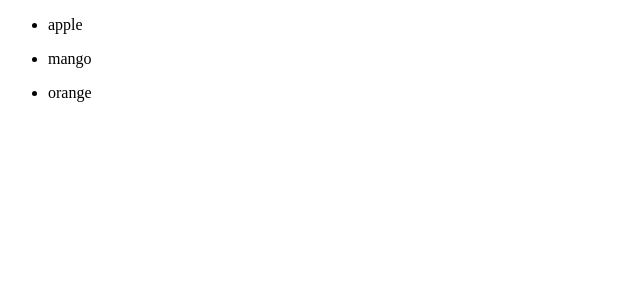
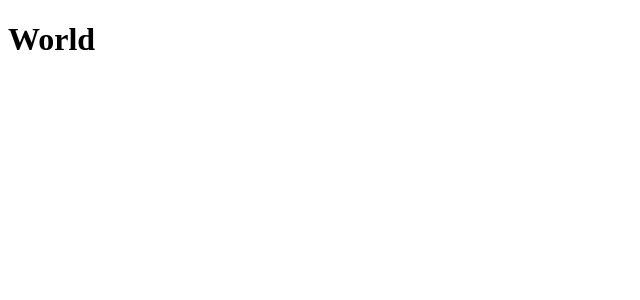
Before and after one commit to Skllit/React-codeStoic, a React (Vite) app in the folder vite-project/: page / in a window 1280 px wide. Shown: the top 300 px of the page, without its empty margins (0-640 px from the left). Built offline with nearby package versions, Linux system fonts and the light colour scheme.

Commit message:
conditional rendering

```diff
--- a/vite-project/src/App.jsx
+++ b/vite-project/src/App.jsx
@@ -1,12 +1,12 @@
 import FirstComp from "./componants/FirstComp"
 import Fruits from "./componants/Fruits"
-
+import Coco from "./componants/Coco"
 
 function App() {
 
 
   return (
-    <Fruits></Fruits>
+    <Coco></Coco>
   )
 }
 
--- /dev/null
+++ b/vite-project/src/componants/Coco.jsx
@@ -0,0 +1,15 @@
+import React from 'react'
+import Hellow from './Hellow';
+import World from './World';
+function Coco() {
+
+const dis=false;
+if(dis)
+{
+    return <Hellow></Hellow>;
+}else{
+    return <World></World>;
+}
+}
+
+export default Coco
--- a/vite-project/src/componants/Fruits.jsx
+++ b/vite-project/src/componants/Fruits.jsx
@@ -2,11 +2,15 @@ import React from 'react'
 
 const Fruits = () => {
 
-    const fruit=["apple","mango","orange"]
+    const fruit=[
+       { name:"orange",price:20},
+       { name:"apple",price:20},
+       { name:"mango",price:20},
+    ]
   return (
     <div>{ fruit.map((f)=>{
         return<ul>
-            <li key={f}>{f}</li>
+            <li key={f.name}>{f.name} is RS:{f.price}</li>
         </ul>
     })}
 
--- /dev/null
+++ b/vite-project/src/componants/Hellow.jsx
@@ -0,0 +1,9 @@
+import React from 'react'
+
+export default function Hellow() {
+  return (
+    <div>
+      <h1>hellow</h1>
+    </div>
+  )
+}
--- /dev/null
+++ b/vite-project/src/componants/World.jsx
@@ -0,0 +1,12 @@
+import React from 'react'
+
+function World() {
+  return (
+    <div>
+
+      <h1>World</h1>
+    </div>
+  )
+}
+
+export default World
```
Also changed, not shown: 1 other file (tests, documents, lock files or other folders).
